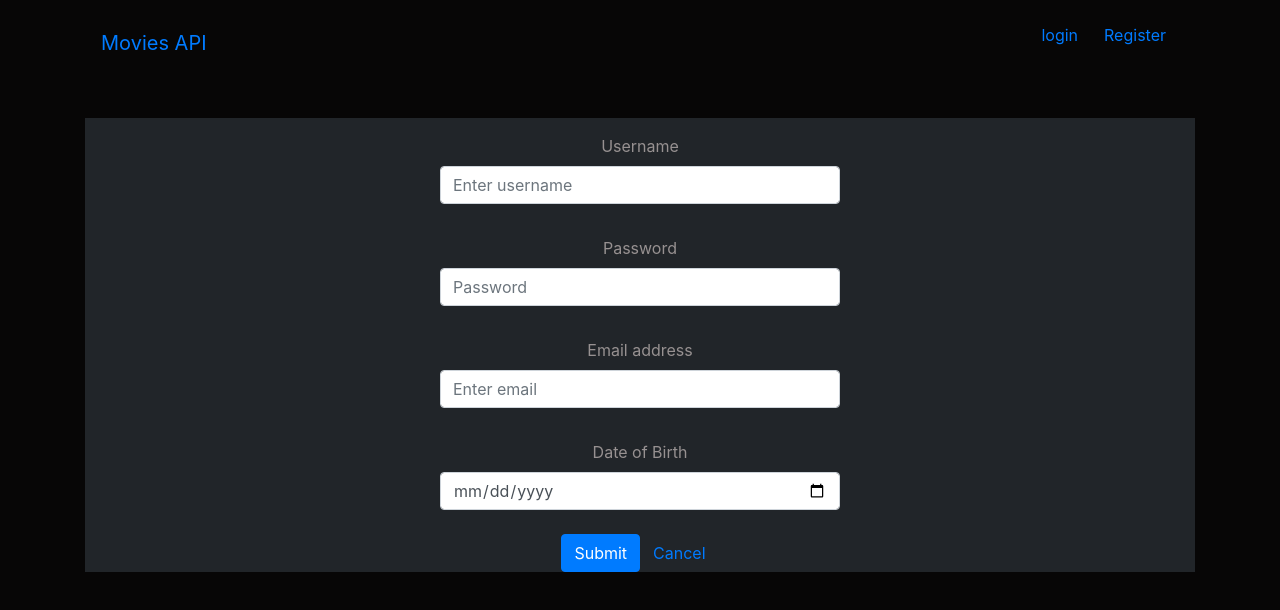
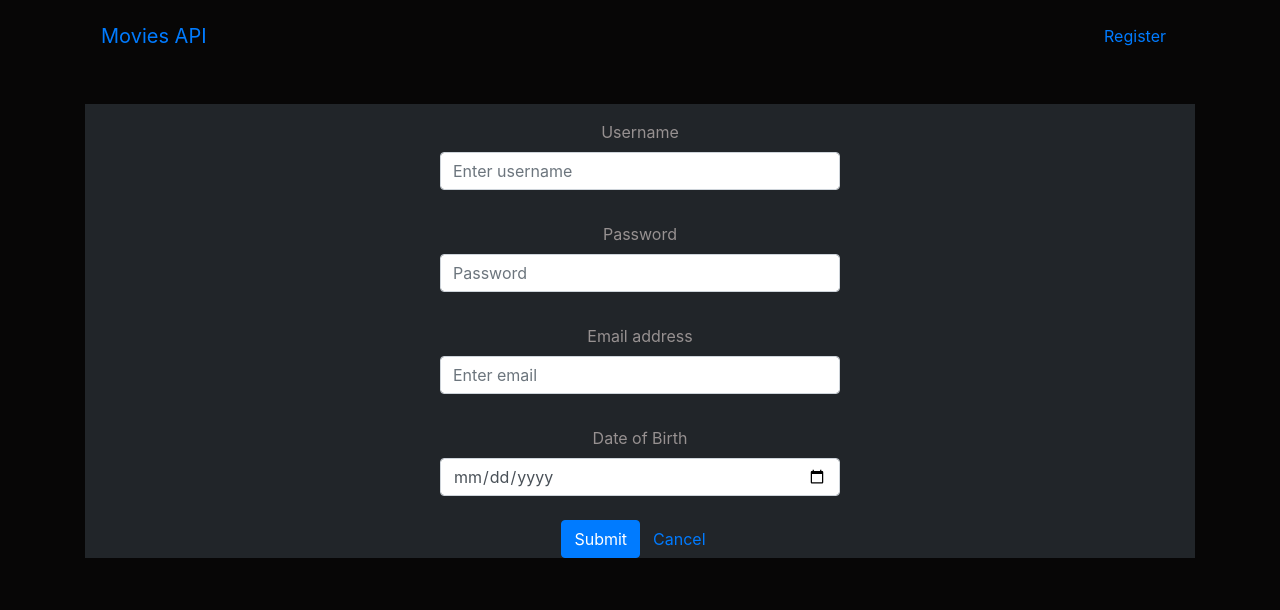
Before and after one commit to Filip-Sazdov/movie_api-client, a React (Vite) app: page /register in a window 1280 px wide. Shown: the top 610 px of the page. Built offline with nearby package versions, Linux system fonts and the light colour scheme.

Commit message:
Correct user key and adjust style.

```diff
--- a/src/components/main-view/main-view.jsx
+++ b/src/components/main-view/main-view.jsx
@@ -16,7 +16,6 @@ import { ProfileView } from '../profile-view/profile-view';
 import { UpdateProfile } from '../update-profile/update-profile';
 import MoviesList from '../movies-list/movies-list';
 
-import { Col, Row } from 'react-bootstrap';
 import Button from 'react-bootstrap/Button';
 import Navbar from 'react-bootstrap/Navbar';
 
@@ -93,10 +92,10 @@ export class MainView extends React.Component {
 					<Navbar.Toggle aria-controls="basic-navbar-nav" className="bg-light" />
 					<Navbar.Collapse className="justify-content-end navbar-light" id="basic-navbar-nav">
 						{!user ? (
-							<ul>
-								<Link to={`/`}>
-									<Button variant="link">login</Button>
-								</Link>
+							<ul className="m-0 p-0">
+								{/* <Link to={`/`}>
+									<Button variant="link">Login</Button>
+								</Link> */}
 								<Link to={`/register`}>
 									<Button variant="link">Register</Button>
 								</Link>
@@ -108,7 +107,7 @@ export class MainView extends React.Component {
 										Log out
 									</Button>
 								</Link>
-								<Link to={`/users/${user}`}>
+								<Link to={`/users/${user.Username}`}>
 									<Button variant="link">Account</Button>
 								</Link>
 								<Link to={`/`}>
```
Also changed, not shown: 4 other files (tests, documents, lock files or other folders).
